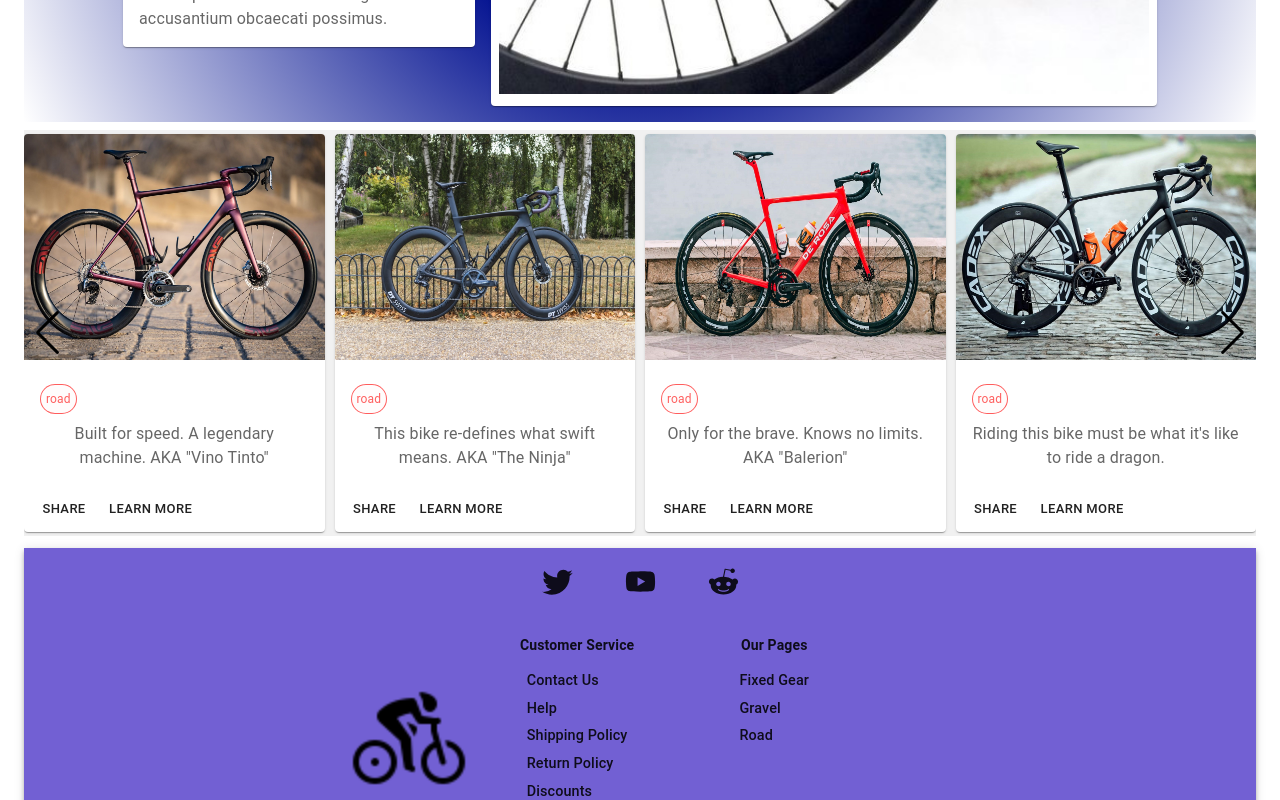
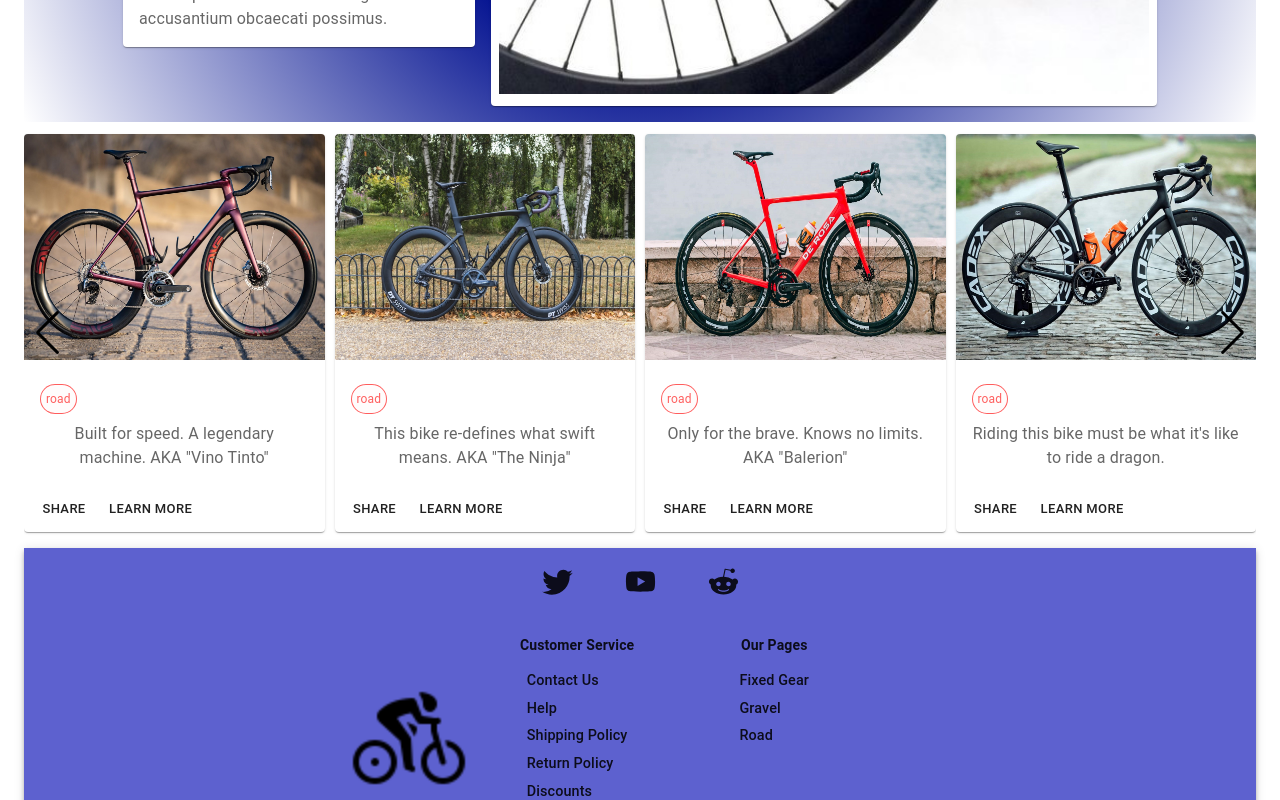
Before and after one commit to samouchka1/coolbikes, a React (Create React App) app: page /about in a window 1280 px wide. Shown: the part 520-1320 px from the top of the page. Built offline with nearby package versions, Linux system fonts and the light colour scheme.

Commit message:
styles edit

```diff
--- a/src/App.js
+++ b/src/App.js
@@ -30,31 +30,7 @@ const ColorModeContext = React.createContext({
 
 function App() {
 
-  // const colorMode = React.useContext(ColorModeContext);
-
   // const theme = useTheme();
-
-  // const theme = createTheme({
-  //   palette: {
-  //     primary: {
-  //       main: '#493f819a'
-  //     }
-  //   }
-  // })
-
-  // const getDesignTokens = (mode) => ({
-  //   palette: {
-  //     mode,
-  //     primary: {
-  //       ...(mode === 'dark' && {
-  //         main: '#2a2449a5',
-  //       }),
-  //     },
-  //     },
-  //   });
-
-  // const darkModeTheme = createTheme(getDesignTokens('dark'));
-
 
   const [mode, setMode] = React.useState('light');
   const colorMode = React.useMemo(
@@ -75,13 +51,13 @@ function App() {
           ? {
               // palette values for light mode
               primary: {
-                main: '#341bc0b1',
+                main: '#2a2fc0c1',
               }
             }
           : {
               // palette values for dark mode
               primary: {
-                main: '#0e0737a5',
+                main: '#071041dc',
               }
             })
         },
--- a/src/components/CardSlider.js
+++ b/src/components/CardSlider.js
@@ -47,7 +47,7 @@ const CardSlider = () => {
 
   return (
     <Container maxWidth={false} sx={{marginTop: '.5rem'}}>
-        <Box sx={{backgroundColor: '#e0e0e074'}}>
+        <Box sx={{backgroundColor: 'background.default'}}>
             <Swiper
                 modules={[Navigation, HashNavigation, Autoplay]}
                 navigation={true}
```
